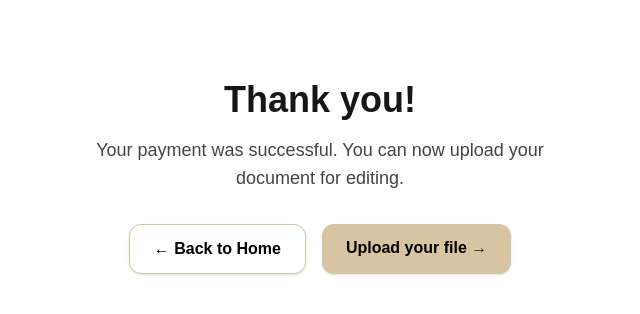
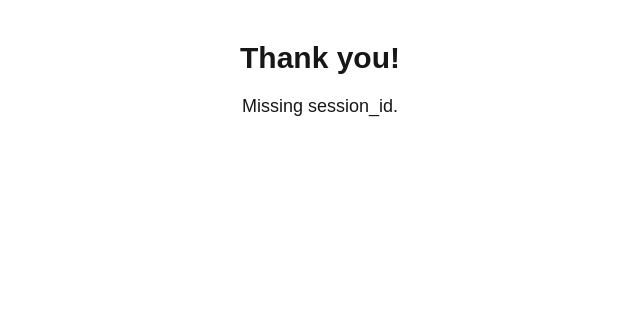
Before and after one commit to kaltriumsystems-hue/kaltrium-site-main, a Next.js app: page /success in a window 1280 px wide. Shown: the top 314 px of the page, without its empty margins (320-960 px from the left). Built offline with nearby package versions, Linux system fonts and the light colour scheme.

Commit message:
Update page.tsx

```diff
--- a/src/app/success/page.tsx
+++ b/src/app/success/page.tsx
@@ -1,27 +1,48 @@
+"use client";
+
+import { useEffect, useState } from "react";
+
 export default function SuccessPage() {
+  const [status, setStatus] = useState("Preparing your PDF...");
+
+  useEffect(() => {
+    async function fetchPDF() {
+      const urlParams = new URLSearchParams(window.location.search);
+      const session_id = urlParams.get("session_id");
+
+      if (!session_id) {
+        setStatus("Missing session_id.");
+        return;
+      }
+
+      try {
+        const res = await fetch(`/api/finish-pdf?session_id=${session_id}`);
+
+        if (!res.ok) {
+          setStatus("Error generating PDF. Please contact support.");
+          return;
+        }
+
+        const blob = await res.blob();
+        const link = document.createElement("a");
+        link.href = URL.createObjectURL(blob);
+        link.download = "Kaltrium-Edited-Report.pdf";
+        link.click();
+
+        setStatus("PDF downloaded successfully.");
+      } catch (e) {
+        console.error(e);
+        setStatus("Unexpected error. Please try again.");
+      }
+    }
+
+    fetchPDF();
+  }, []);
+
   return (
-    <main className="max-w-xl mx-auto text-center px-6 pt-20 pb-24">
-      <h1 className="text-4xl font-semibold mb-4">Thank you!</h1>
-      <p className="text-lg text-[#444] mb-6">
-        Your payment was successful.
-        You can now upload your document for editing.
-      </p>
-
-      <div className="flex justify-center gap-4 mt-8">
-        <a
-          href="/"
-          className="inline-block rounded-xl bg-white border border-[#d6c4a3] text-black px-6 py-3 font-semibold shadow-sm hover:bg-[#faf8f4]"
-        >
-          ← Back to Home
-        </a>
-
-        <a
-          href="/upload"
-          className="inline-block rounded-xl bg-[#d6c4a3] text-black px-6 py-3 font-semibold shadow hover:bg-[#e7d9bf]"
-        >
-          Upload your file →
-        </a>
-      </div>
+    <main className="text-center p-10">
+      <h1 className="text-3xl font-bold">Thank you!</h1>
+      <p className="mt-4 text-lg">{status}</p>
     </main>
   );
 }
```
